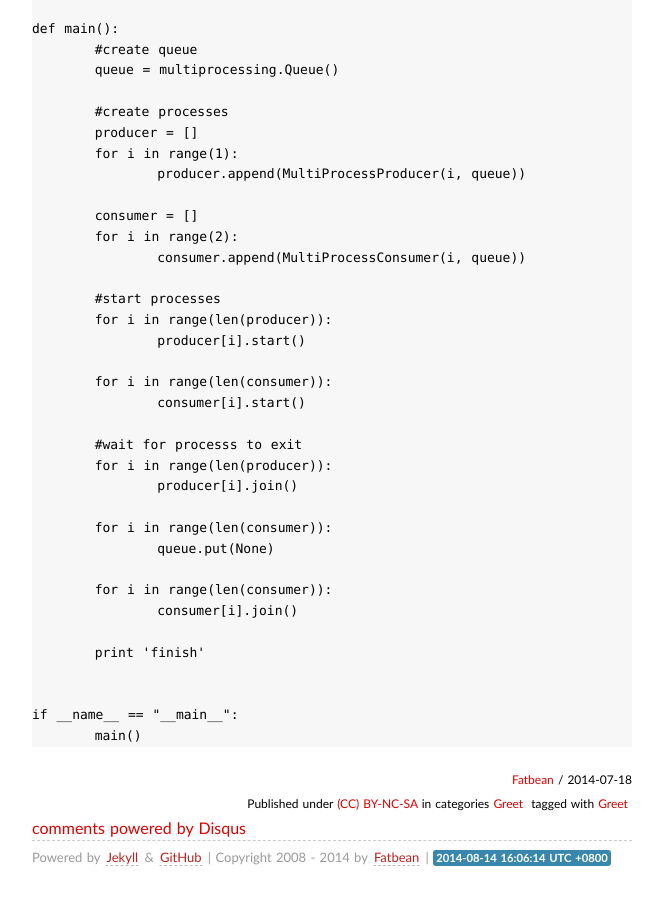
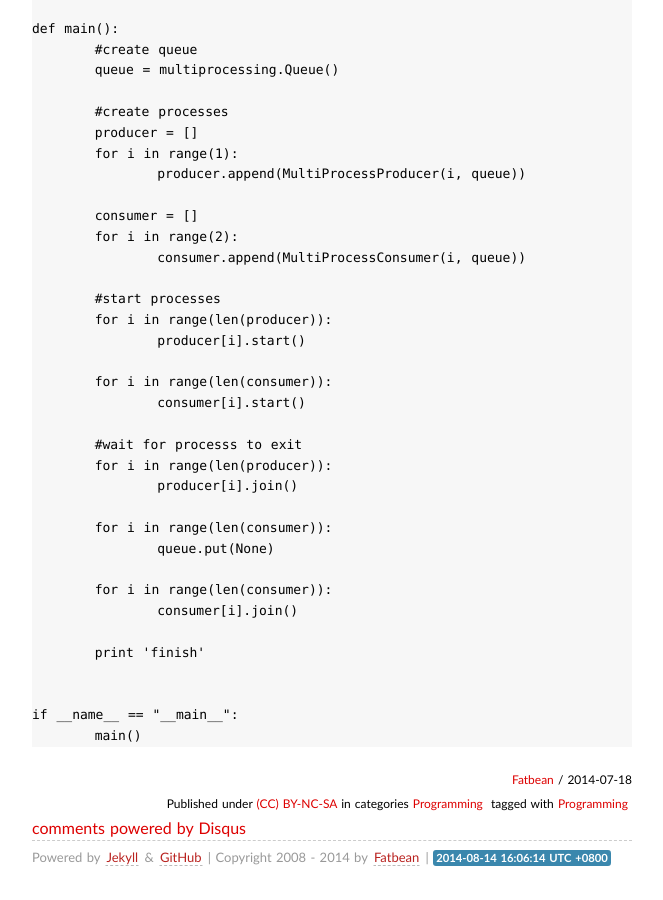
Before and after one commit to cortexiphan/cortexiphan.github.com, a Jekyll site: the page built from _posts/2014-07-18-Python-Multiprocessing-Queue.md, in a window 1280 px wide and 900 px high, scrolled down 1151 px. Shown: the whole window, without its empty margins (308-971 px from the left). Built offline with Jekyll 4.4.1, drawn with Linux system fonts in a browser that asks for light colours; some web fonts are replaced; Markdown is read by kramdown in place of the engine named in the settings; comment, search, counter and statistics services are not loaded.

Commit message:
change tag

```diff
--- a/_posts/2014-07-18-Python-Multiprocessing-Queue.md
+++ b/_posts/2014-07-18-Python-Multiprocessing-Queue.md
@@ -1,8 +1,8 @@
 ---
 
 layout: post
-categories: [Greet]
-tags: [Greet]
+categories: [Programming]
+tags: [Programming]
 
 ---
 
```
